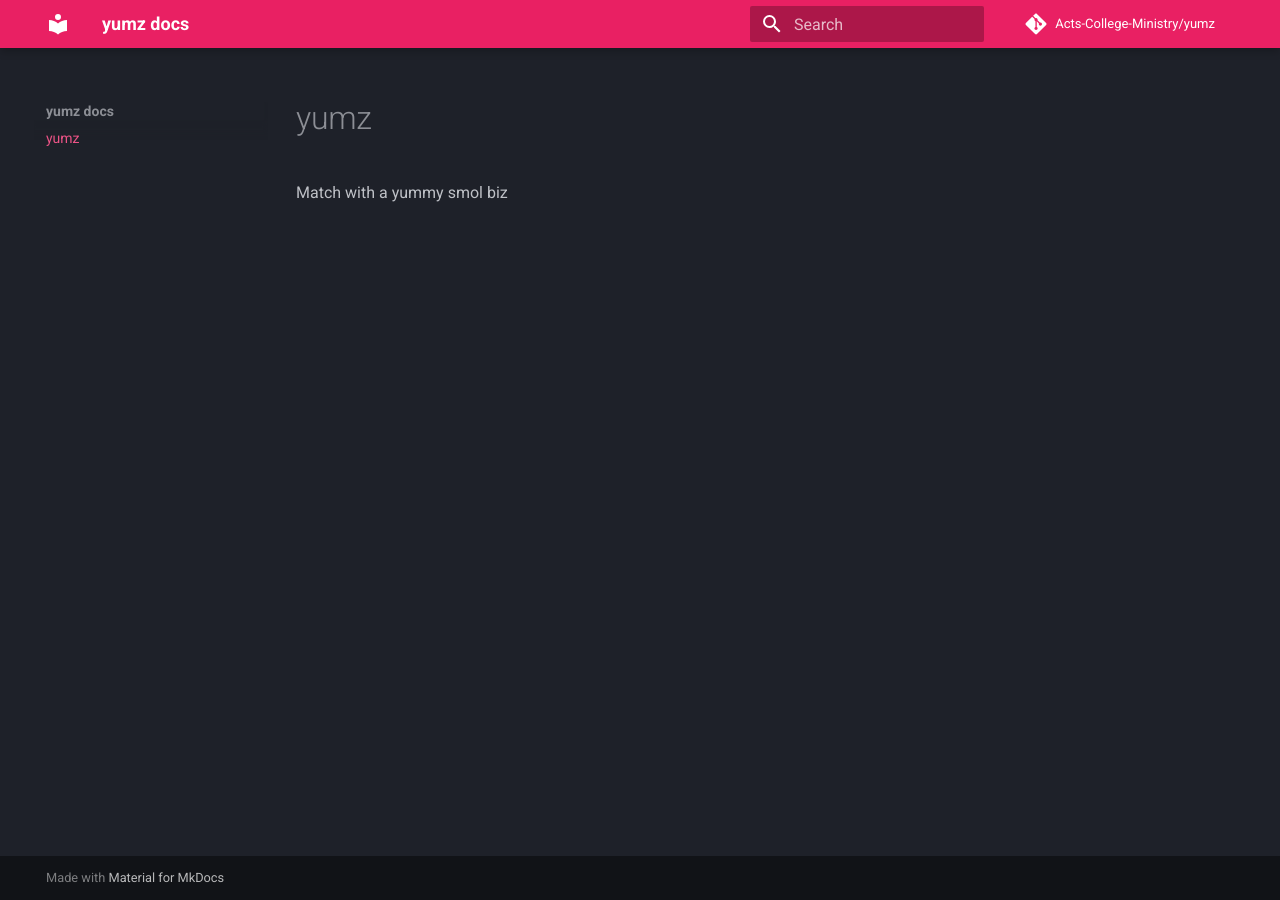
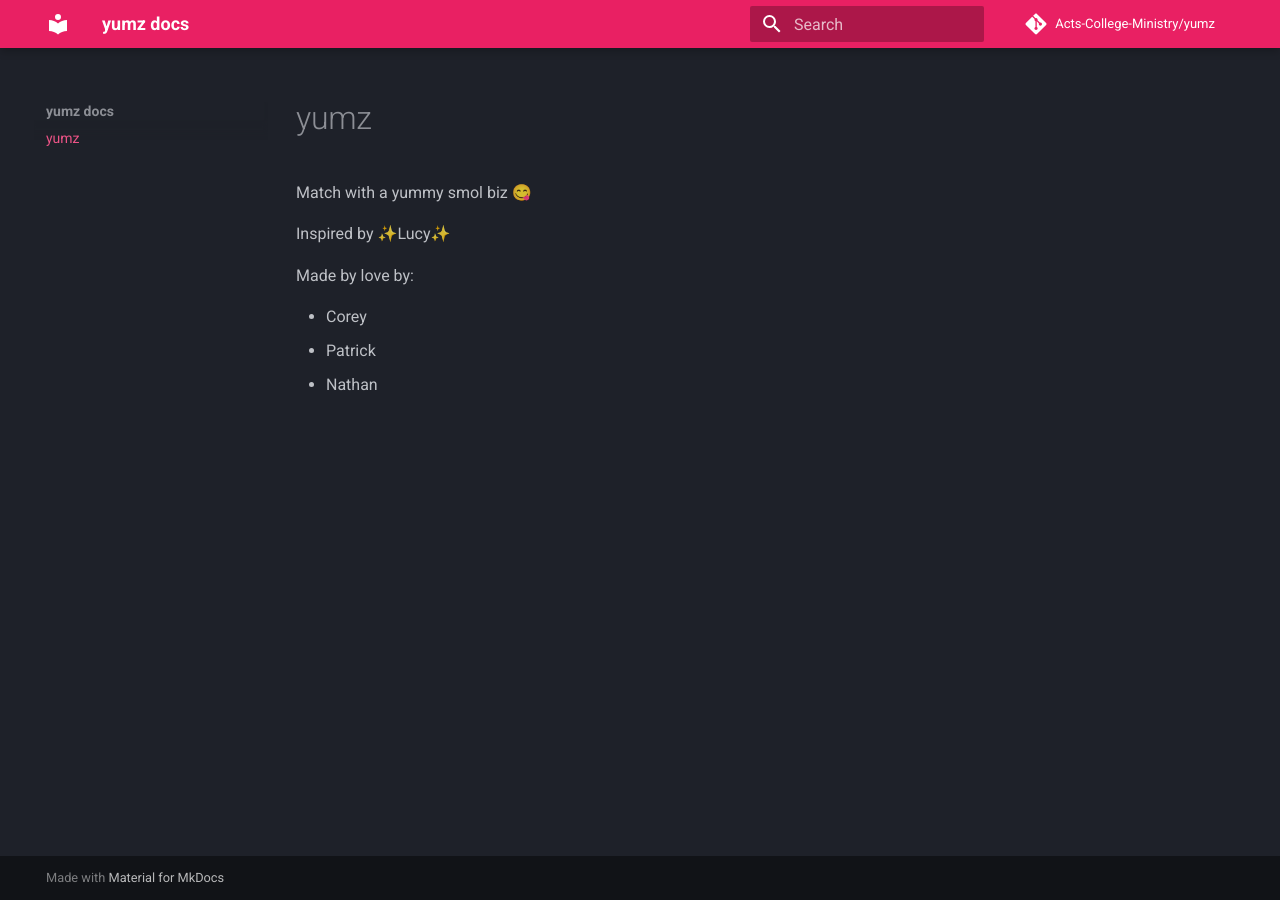
Before and after one commit to Acts-College-Ministry/yumz, an MkDocs documentation site: the page built from docs/README.md, in a window 1280 px wide. Built offline with MkDocs 1.6.1 and Material for MkDocs 9.7.7, drawn with Linux system fonts in a browser that asks for light colours; comment, search, counter and statistics services are not loaded.

Commit message:
made readme nicer

```diff
--- a/docs/README.md
+++ b/docs/README.md
@@ -1,3 +1,12 @@
 # yumz
 
-Match with a yummy smol biz
+Match with a yummy smol biz 😋
+
+
+Inspired by  ✨Lucy✨
+
+Made by love by:
+
+* Corey
+* Patrick
+* Nathan
```
